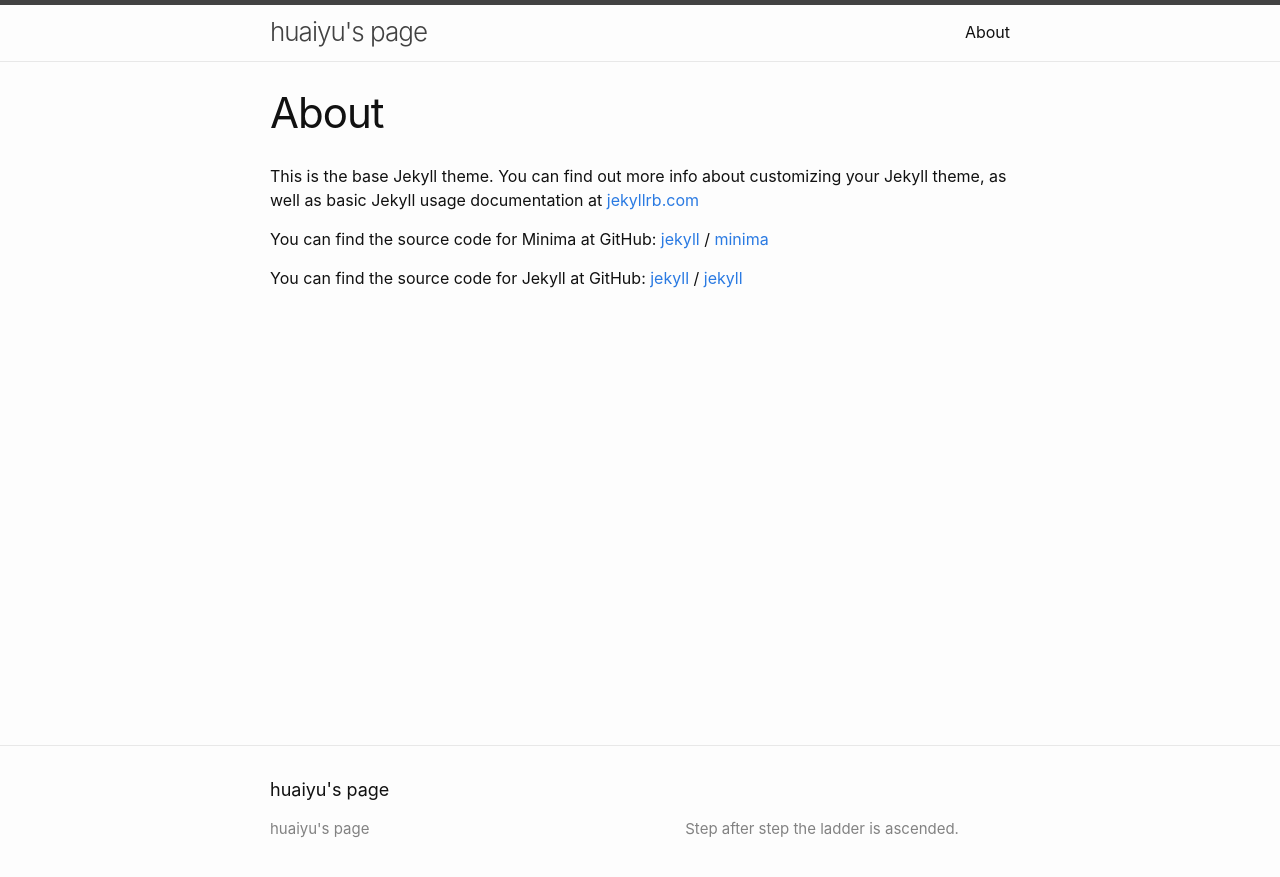
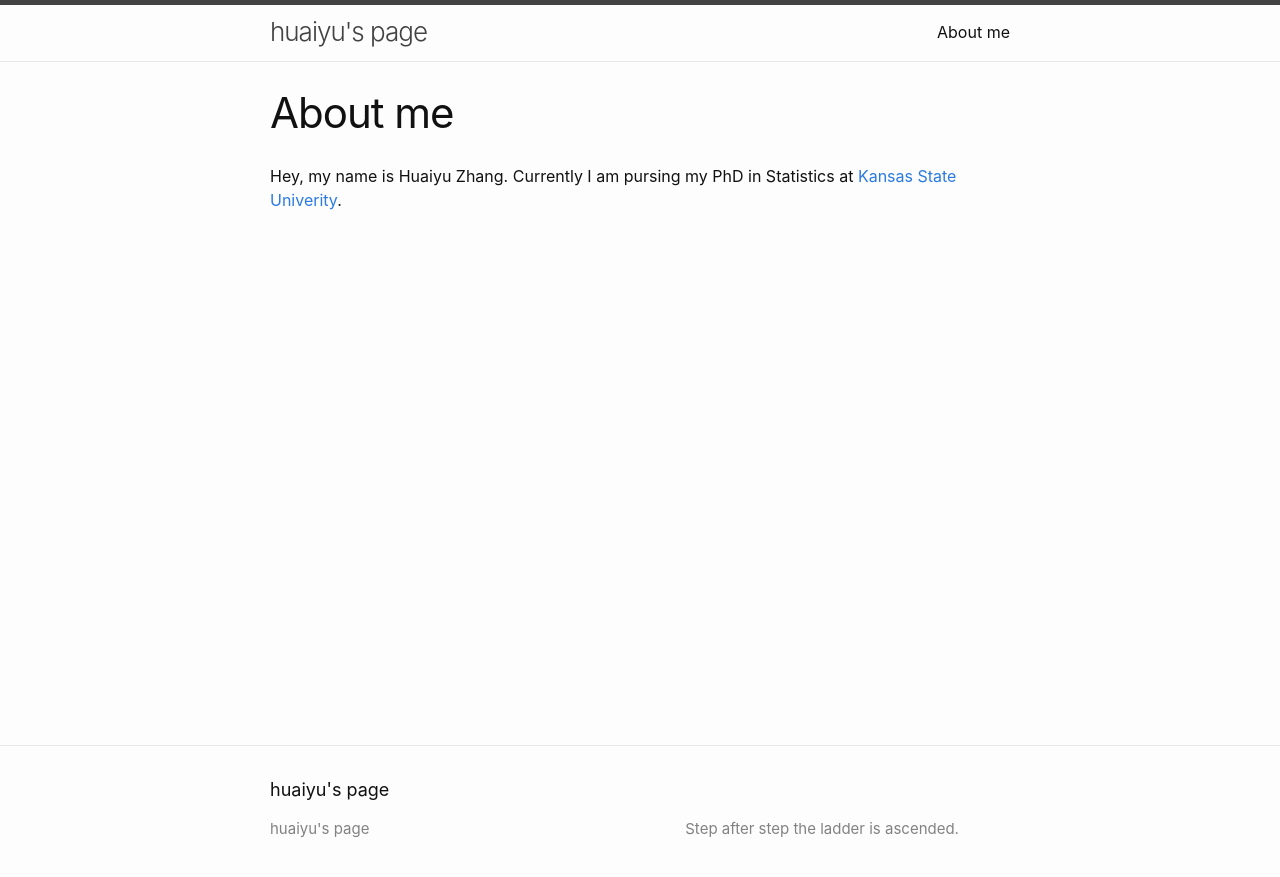
Before and after one commit to HuaiyuZhang/personal-site-old, a Jekyll site: the page built from about.md, in a window 1280 px wide. Shown: the top 877 px of the page. Built offline with Jekyll 4.4.1, drawn with Linux system fonts in a browser that asks for light colours.

```diff
--- a/about.md
+++ b/about.md
@@ -1,18 +1,7 @@
 ---
 layout: page
-title: About
+title: About me
 permalink: /about/
 ---
 
-This is the base Jekyll theme. You can find out more info about customizing your Jekyll theme, as well as basic Jekyll usage documentation at [jekyllrb.com](https://jekyllrb.com/)
-
-You can find the source code for Minima at GitHub:
-[jekyll][jekyll-organization] /
-[minima](https://github.com/jekyll/minima)
-
-You can find the source code for Jekyll at GitHub:
-[jekyll][jekyll-organization] /
-[jekyll](https://github.com/jekyll/jekyll)
-
-
-[jekyll-organization]: https://github.com/jekyll
+Hey, my name is Huaiyu Zhang. Currently I am pursing my PhD in Statistics at [Kansas State Univerity](https://www.k-state.edu/).
```
Also changed, not shown: _posts/2018-03-19-bootstrap3.md (+1 -5 lines).
